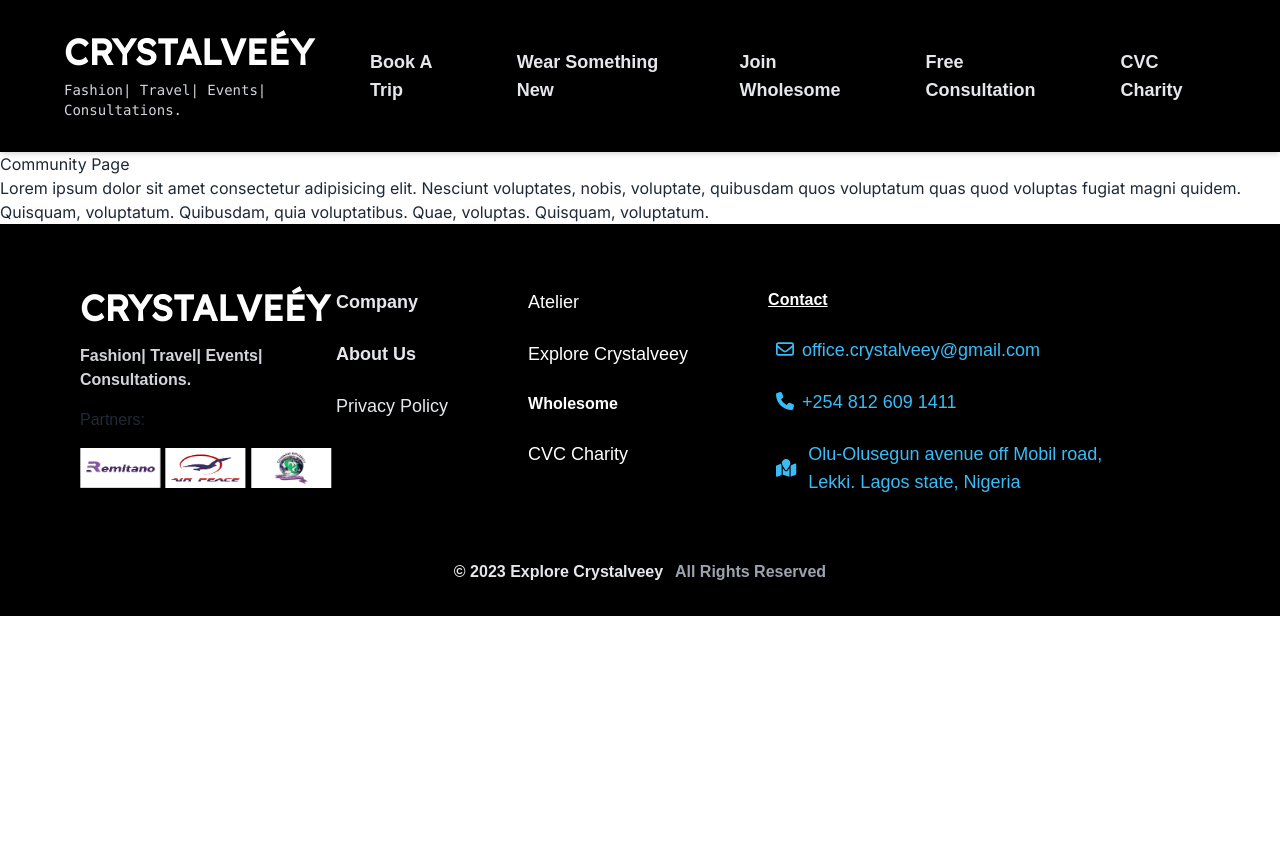
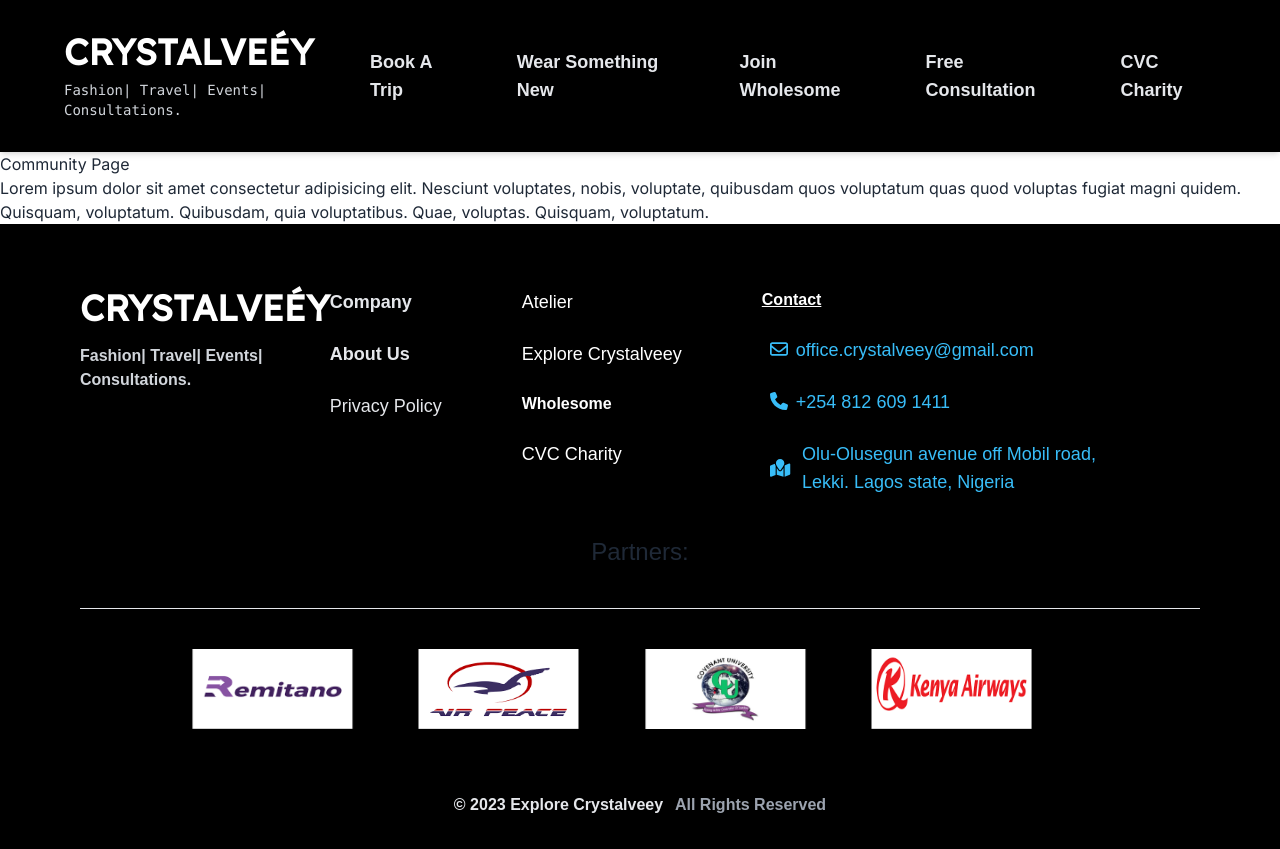
Before and after one commit to Crystalveey-Merch/crystalveey-main, a React (Create React App) app: page /community in a window 1280 px wide. Before the commit the page ends 800 px from the top, so only its background shows below. Built offline with nearby package versions, Linux system fonts and the light colour scheme; a web font is replaced by a local one.

Commit message:
corrections

```diff
--- a/src/Components/Footer.jsx
+++ b/src/Components/Footer.jsx
@@ -32,43 +32,7 @@ export const Footer = () => {
           <p className=" text-gray-300 font-semibold text-base xl:text-sm xl:font-medium">
             Fashion| Travel| Events| Consultations.
           </p>
-          <p>Partners:</p>
-          <Swiper
-            // breakpoints={breakpoints}
-            slidesPerView={3}
-            spaceBetween={1}
 
-            autoplay={{
-              delay: 2500,
-              disableOnInteraction: false,
-            }}
-            modules={[Navigation, Autoplay,]}
-            className="mySwiper py-10 text-white w-full"
-          >
-            <SwiperSlide className="text-white" >
-              <img src={turkey} alt="turkey" className="w-20 h-10" />
-            </SwiperSlide>
-            <SwiperSlide className="text-white" >
-              <img src={reminato} alt="reminato" className="w-20 h-10" />
-            </SwiperSlide>
-            <SwiperSlide className="text-white" >
-              <img src={airp} alt="airpeace" className="w-20 h-10" />
-            </SwiperSlide>
-            <SwiperSlide className="text-white" >
-              <img src={covenant} alt="covenant" className="w-20 h-10" />
-            </SwiperSlide>
-            <SwiperSlide className="text-white" >
-              <img src={kenya} alt="kenya" className="w-20 h-10" />
-            </SwiperSlide>
-
-            <SwiperSlide className="text-white" >
-              <img src={qatar} alt="qutar" className="w-20 h-10" />
-            </SwiperSlide>
-            <SwiperSlide className="text-white" >
-              <img src={awa} alt="awa" className="w-20 h-10" />
-            </SwiperSlide>
-
-          </Swiper>
 
         </div>
         <div className="flex gap-40  2xl:gap-20 xl:gap-12 lg:w-full lg:order-3 lg:justify-between lg:pr-10 sm:flex-wrap">
@@ -137,6 +101,44 @@ export const Footer = () => {
         </div>
 
       </div>
+      <p className="text-center Aceh text-2xl">Partners:</p>
+      <hr/>
+          <Swiper
+            // breakpoints={breakpoints}
+            slidesPerView={4}
+            spaceBetween={10}
+
+            autoplay={{
+              delay: 2500,
+              disableOnInteraction: false,
+            }}
+            modules={[Navigation, Autoplay,]}
+            className="mySwiper py-10 text-white w-4/5 sm:w-full"
+          >
+            <SwiperSlide className="text-white" >
+              <img src={turkey} alt="turkey" className="w-40 h-20" />
+            </SwiperSlide>
+            <SwiperSlide className="text-white" >
+              <img src={reminato} alt="reminato" className="w-40 h-20" />
+            </SwiperSlide>
+            <SwiperSlide className="text-white" >
+              <img src={airp} alt="airpeace" className="w-40 h-20" />
+            </SwiperSlide>
+            <SwiperSlide className="text-white" >
+              <img src={covenant} alt="covenant" className="w-40 h-20" />
+            </SwiperSlide>
+            <SwiperSlide className="text-white" >
+              <img src={kenya} alt="kenya" className="w-40 h-20" />
+            </SwiperSlide>
+
+            <SwiperSlide className="text-white" >
+              <img src={qatar} alt="qutar" className="w-40 h-20" />
+            </SwiperSlide>
+            <SwiperSlide className="text-white" >
+              <img src={awa} alt="awa" className="w-40 h-20" />
+            </SwiperSlide>
+
+          </Swiper>
       <div className=" border-gray-100 pt-6 text-center">
         <p className="font-semibold base text-gray-200">
           &copy; {new Date().getFullYear()} Explore Crystalveey
--- a/src/Components/HomeComponents/SectionSix.jsx
+++ b/src/Components/HomeComponents/SectionSix.jsx
@@ -19,7 +19,11 @@ export const SectionSix = () => {
         data-aos="slide-left" data-aos-delay="300">
           Connect and chat with likeminds on Wholesome!!
         </p>
-        <button
+        <form>
+        <input type="text" className="px-4 py-2 w-96 h-12 mr-4 bg-white border rounded-lg" placeholder="Email Address">
+
+        </input>
+        <button type="submit"
             className="px-4 py-2 h-12 rounded-lg bg-black text-white text-base font-normal hover:bg-gray-900 transition duration-300 ease-in-out w-max
             xl:px-3 xl:text-sm xl:py-1 md:px-3 md:text-sm md:h-10 md:w-max sm:m-auto
           "
@@ -27,6 +31,7 @@ export const SectionSix = () => {
                     >
             Join Wholesome
           </button>
+          </form>
       </div>
 
 
--- a/src/Components/HomeComponents/SectionThree.jsx
+++ b/src/Components/HomeComponents/SectionThree.jsx
@@ -53,7 +53,7 @@ export const SectionThree = () => {
           data-aos="slide-up" data-aos-delay="200"
         >
           <SwiperSlide>
-            <div className="w-80 shadow-xl rounded-xl flex flex-col gap-6 pb-10 bg-gradient-to-br from-sky-100 via-white to-sky-100 sm:w-full">
+            <div className="w-80 shadow-xl rounded-xl flex flex-col gap-6 pb-10  sm:w-full">
               <img
                 src={zanbiza}
                 alt="kigaliImg"
@@ -157,7 +157,7 @@ export const SectionThree = () => {
             </div>
           </SwiperSlide>
           <SwiperSlide >
-            <div className="w-80 shadow-xl rounded-xl flex flex-col gap-6 pb-10 bg-gradient-to-br from-sky-100 via-white to-sky-100 sm:w-full">
+            <div className="w-80 shadow-xl rounded-xl flex flex-col gap-6 pb-10  sm:w-full">
               <img
                 src={kenya1}
                 alt=""
@@ -273,7 +273,7 @@ export const SectionThree = () => {
             </div>
           </SwiperSlide>
           <SwiperSlide >
-            <div className="w-80 shadow-xl rounded-xl flex flex-col gap-6 pb-10 bg-gradient-to-br from-sky-100 via-white to-sky-100 sm:w-full">
+            <div className="w-80 shadow-xl rounded-xl flex flex-col gap-6 pb-10  sm:w-full">
               <img
                 src={kenya2}
                 alt=""
@@ -393,7 +393,7 @@ export const SectionThree = () => {
             </div>
           </SwiperSlide>
           <SwiperSlide>
-            <div className="w-80 shadow-xl rounded-xl flex flex-col gap-6 pb-10 bg-gradient-to-br from-sky-100 via-white to-sky-100 sm:w-full">
+            <div className="w-80 shadow-xl rounded-xl flex flex-col gap-6 pb-10  sm:w-full">
               <img
                 src={ghana}
                 alt=""
@@ -504,7 +504,7 @@ museum</li>
             </div>
           </SwiperSlide>
           <SwiperSlide>
-            <div className="w-80 shadow-xl h-2/5 rounded-xl flex flex-col gap-6 pb-10 bg-gradient-to-br from-sky-100 via-white to-sky-100 sm:w-full">
+            <div className="w-80 shadow-xl h-2/5 rounded-xl flex flex-col gap-6 pb-10  sm:w-full">
               <img
                 src={lebanon}
                 alt=""
@@ -612,7 +612,7 @@ museum</li>
             </div>
           </SwiperSlide>
           <SwiperSlide>
-            <div className="w-80 shadow-xl rounded-xl flex flex-col gap-6 pb-10 bg-gradient-to-br from-sky-100 via-white to-sky-100 sm:w-full">
+            <div className="w-80 shadow-xl rounded-xl flex flex-col gap-6 pb-10  sm:w-full">
               <img
                 src={mauritus}
                 alt=""
```
